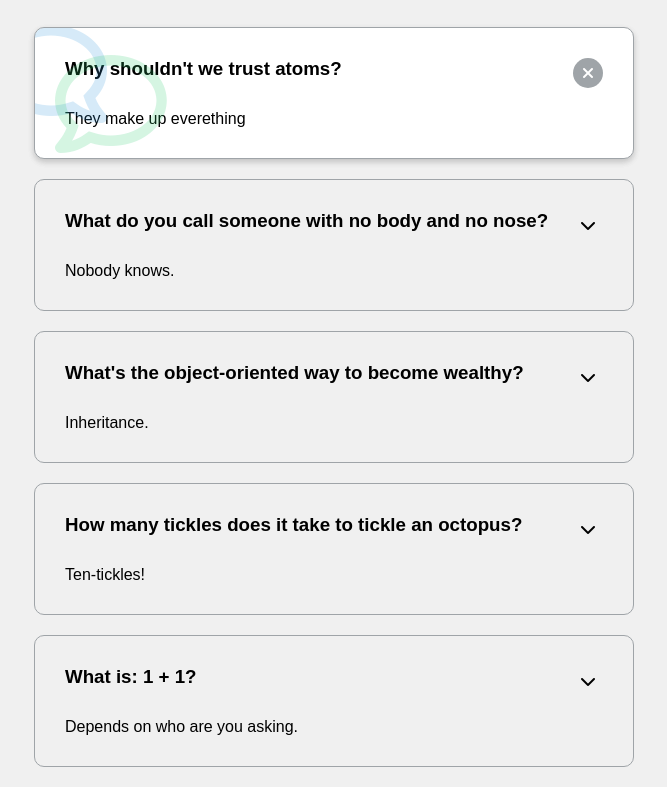
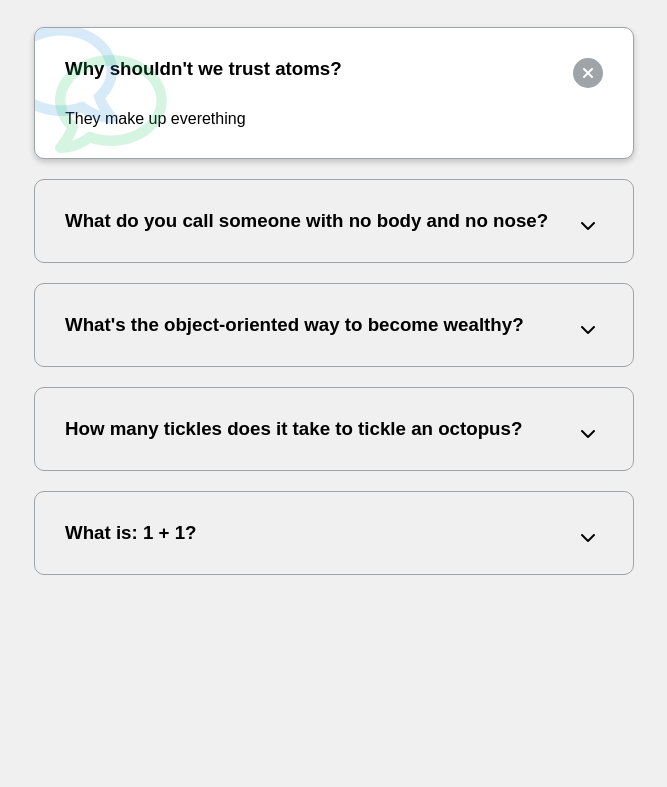
Before and after one commit to NovakVladimir/12-FAQ, a plain HTML site: page index.html in a window 1280 px wide. Shown: the part 90-877 px from the top of the page, without its empty margins (306-973 px from the left). After the commit the page ends 800 px from the top, so only its background shows below. Drawn offline with Linux system fonts and the light colour scheme; a web font is replaced by a local one.

Commit message:
fix open-close text

```diff
--- a/style.css
+++ b/style.css
@@ -51,7 +51,7 @@ h1 {
 .faq.active::before {
     color: #3498db;
     top: -10px;
-    left: -40px;
+    left: -30px;
     transform: rotateY(180deg);
 }
 
@@ -64,8 +64,7 @@ h1 {
     margin: 30px 0 0;
 }
 
-.faq-active,
-.faq-text {
+.faq.active .faq-text {
     display: block;
 }
 
```
